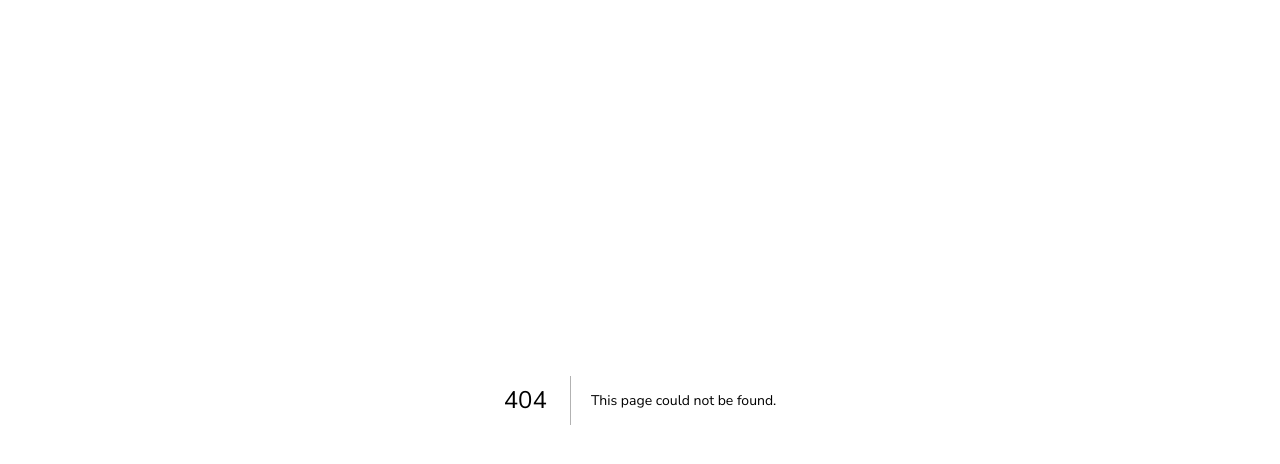
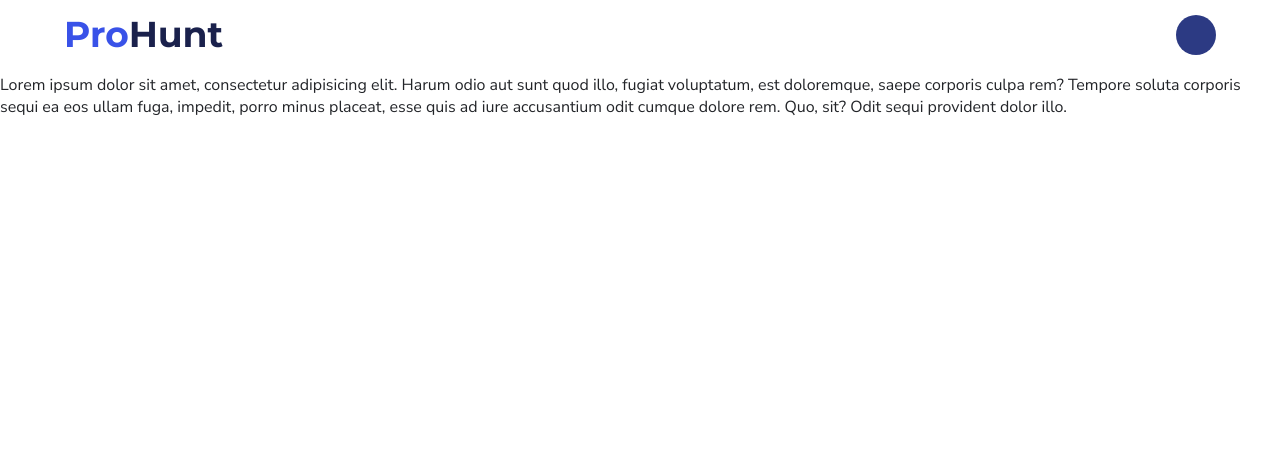
Before and after one commit to lucasbnunes/keeptrack, a Next.js app: page /applications in a window 1280 px wide. Before the commit this address had no page. Shown: the top 464 px of the page. Built offline with nearby package versions, Linux system fonts and the light colour scheme; no server answers.

Commit message:
feat: create header component

```diff
--- /dev/null
+++ b/features/navigation/AccountMenu/index.tsx
@@ -0,0 +1,25 @@
+import { Avatar } from '@/components/Avatar';
+import * as DropdownMenu from '@radix-ui/react-dropdown-menu';
+import { AccountButton, StyledDropdownMenuContent, StyledDropdownMenuItem } from './styles';
+import { ExitIcon } from '@radix-ui/react-icons'
+import { signOut, useSession } from 'next-auth/react';
+
+export function AccountMenu() {
+  return (
+    <DropdownMenu.Root>
+      <DropdownMenu.Trigger asChild>
+        <AccountButton aria-label='account menu'>
+          <Avatar />
+        </AccountButton>
+      </DropdownMenu.Trigger>
+
+      <DropdownMenu.Portal>
+        <StyledDropdownMenuContent sideOffset={5} collisionPadding={20}>
+          <StyledDropdownMenuItem onClick={() => signOut()}>
+            Sign out <ExitIcon />
+          </StyledDropdownMenuItem>
+        </StyledDropdownMenuContent>
+      </DropdownMenu.Portal>
+    </DropdownMenu.Root>
+  )
+}
--- /dev/null
+++ b/features/navigation/AccountMenu/styles.ts
@@ -0,0 +1,38 @@
+import styled from 'styled-components';
+import * as DropdownMenu from '@radix-ui/react-dropdown-menu';
+
+export const AccountButton = styled.button`
+  background: none;
+  border: none;
+  cursor: pointer;
+`;
+
+export const StyledDropdownMenuContent = styled(DropdownMenu.Content)`
+  background-color: white;
+  padding: 8px;
+  border-radius: 4px;
+  min-width: 180px;
+  box-shadow: 0.3px 0.5px 0.7px ${(props) => props.theme.colors.gray[950]}0f,
+    0.8px 1.6px 2px -0.8px ${(props) => props.theme.colors.gray[950]}0f,
+    2.1px 4.1px 5.2px -1.7px ${(props) => props.theme.colors.gray[950]}0f,
+    5px 10px 12.6px -2.5px ${(props) => props.theme.colors.gray[950]}0f;
+`;
+
+export const StyledDropdownMenuItem = styled(DropdownMenu.Item)`
+  cursor: pointer;
+  display: flex;
+  justify-content: space-between;
+  align-items: center;
+  padding: 4px;
+  padding-left: 18px;
+  border-radius: inherit;
+
+  &:focus {
+    outline: none;
+  }
+
+  &:hover,
+  &:focus-visible {
+    background-color: ${(props) => props.theme.colors.blue[100]};
+  }
+`;
--- /dev/null
+++ b/features/navigation/Header/index.tsx
@@ -0,0 +1,15 @@
+import { Header } from "./styles";
+import { Avatar } from "@/components/Avatar";
+import { Logo } from "@/components/Logo";
+import { AccountMenu } from "../AccountMenu";
+
+
+
+export function Navbar() {
+  return (
+    <Header>
+      <Logo />
+      <AccountMenu />
+    </Header>
+  )
+}
--- /dev/null
+++ b/features/navigation/Header/styles.ts
@@ -0,0 +1,12 @@
+import styled from "styled-components";
+
+export const Header = styled.header`
+  display: flex;
+  justify-content: space-between;
+  align-items: center;
+  padding: 0.75rem 1rem;
+
+  @media (min-width: ${(props) => props.theme.breakpoints.lg}) {
+    padding: 0.75rem 4rem;
+  }
+`
--- /dev/null
+++ b/pages/applications.tsx
@@ -0,0 +1,11 @@
+import { Navbar } from "@/features/navigation/Header";
+
+export default function Applications() {
+  return (
+    <>
+      <Navbar />
+
+      <p>Lorem ipsum dolor sit amet, consectetur adipisicing elit. Harum odio aut sunt quod illo, fugiat voluptatum, est doloremque, saepe corporis culpa rem? Tempore soluta corporis sequi ea eos ullam fuga, impedit, porro minus placeat, esse quis ad iure accusantium odit cumque dolore rem. Quo, sit? Odit sequi provident dolor illo.</p>
+    </>
+  )
+}
```
